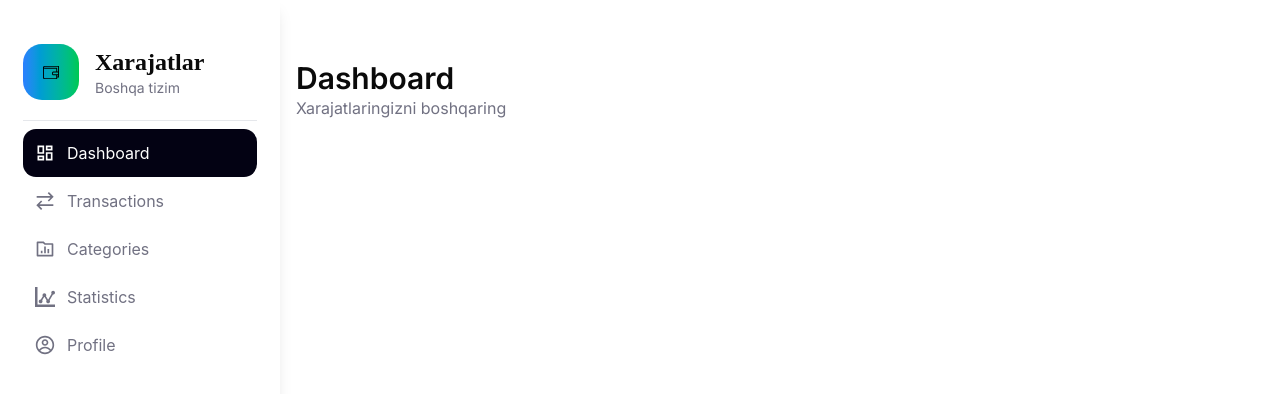
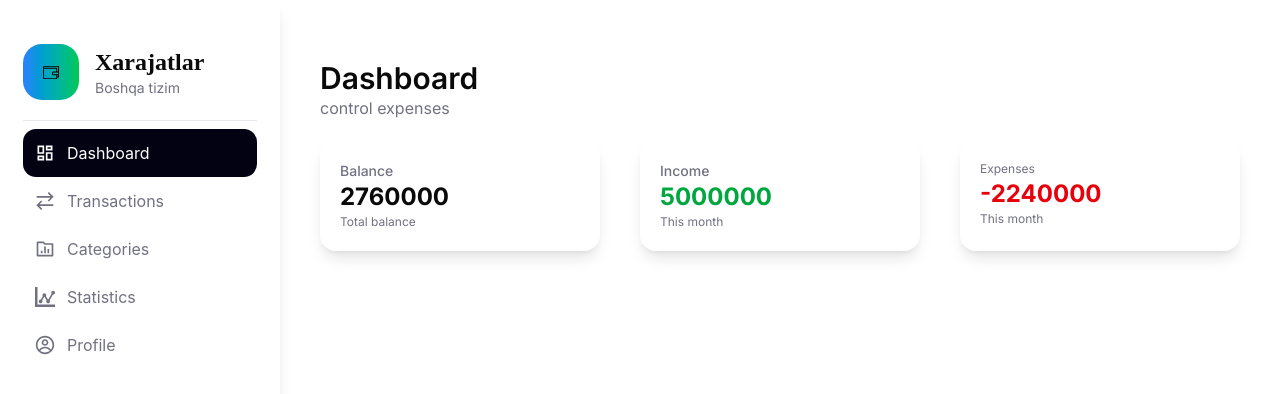
Before and after one commit to fayzullofa06-dot/auth-project, a React (Vite) app: page /main/dashboard in a window 1280 px wide. Shown: the top 394 px of the page. Built offline with nearby package versions, Linux system fonts and the light colour scheme.

Commit message:
i have done the data parts of the dashboard

```diff
--- a/package.json
+++ b/package.json
@@ -12,6 +12,7 @@
   "dependencies": {
     "@reduxjs/toolkit": "^2.12.0",
     "@tailwindcss/vite": "^4.3.0",
+    "axios": "^1.16.1",
     "react": "^19.2.6",
     "react-dom": "^19.2.6",
     "react-icons": "^5.6.0",
--- a/src/features/app/store.js
+++ b/src/features/app/store.js
@@ -1,7 +1,7 @@
 import { configureStore } from "@reduxjs/toolkit";
-
+import transactionReducer from "../service/TransactionSlice.js";
 export const store=configureStore({
-    reducers:{
-
+    reducer:{
+        transactions:transactionReducer
     }
 })
--- a/src/features/service/TransactionSlice.js
+++ b/src/features/service/TransactionSlice.js
@@ -1,27 +1,53 @@
- import { createSlice } from "@reduxjs/toolkit";
+ import { createSlice,createAsyncThunk } from "@reduxjs/toolkit";
+import axios from "axios";
 
 
- const InitialStates={
+ const initialState={
     items: [
     { id: 1, title: 'Supermarket', category: 'Ovqat', amount: -45000, date: '2026-05-15' },
     { id: 2, title: 'Ish haqi', category: 'Daromad', amount: 5000000, date: '2026-05-14' },
     { id: 3, title: 'Transport', category: 'Transport', amount: -25000, date: '2026-05-14' },
     { id: 4, title: 'Kafe', category: 'Ovqat', amount: -60000, date: '2026-05-13' },
     { id: 5, title: 'Kommunal', category: 'To\'lovlar', amount: -350000, date: '2026-05-12' },
-    // Extra mock items behind the scenes to make the exact totals from your UI image
     { id: 6, title: 'Bozorlik', category: 'Ovqat', amount: -745000, date: '2026-05-10' },
     { id: 7, title: 'Yandex Taxi', category: 'Transport', amount: -395000, date: '2026-05-09' },
     { id: 8, title: 'Internet', category: 'To\'lovlar', amount: -300000, date: '2026-05-08' },
     { id: 9, title: 'Steam Game', category: 'O\'yin-kulgi', amount: -320000, date: '2026-05-05' },
-  ]
+  ],
+  loading:false,
+  error:null
  }
- const transactionSlice=createSlice({
-    name:'transactions',
-    InitialStates,
-    reducers:{
+export const getData=createAsyncThunk('transaction/getData',
+   async (API,{rejectWithValue})=>{
+    try {
+      const response= await axios.get(API)
+     return response.data
+    } catch (error) {
+  return rejectWithValue(error.message);
+    }
+   }
+)
+const transactionSlice=createSlice({
+  name:'transactions',
+   initialState,
+   reducers:{},
 
-    }
- })
+  extraReducers:(builder)=>{
+    builder
+    .addCase(getData.pending,(state)=>{
+        state.loading=true
+    })
+    .addCase(getData.fulfilled,(state,action)=>{
+        state.loading=false
+        state.items=action.payload
 
+    })
+    .addCase(getData.rejected,(state,action)=>{
+        state.loading=false
+      state.error=action.payload
+    })
+  }
+
+})
 
  export default transactionSlice.reducer;
--- a/src/pages/dashboard/Dashboard.jsx
+++ b/src/pages/dashboard/Dashboard.jsx
@@ -1,10 +1,46 @@
   import React from 'react'
+  import { useDispatch, useSelector } from 'react-redux'
 
   export default function Dashboard() {
+  const dispatch=useDispatch()//for sending data to the redux
+  const {items,loading,error}=useSelector(
+    (state)=>state.transactions//so we wrote in our store,js like the transactions transactionReducer so this become transactions so it is our slice with data so like transactions is our object it has items and loading and error just we are destructing it but we could to other ways but it would be so much  like state.transactions.items or so on
+  )
+  const balance=items.reduce((acc,curr)=>acc+curr.amount,0)
+ const income=items.filter(items=>items.amount>0)
+ .reduce((acc,curr)=>acc+curr.amount,0)
+ const expenses=items.filter(items=>items.amount<0)
+ .reduce((acc,curr)=>acc+curr.amount,0)
     return (
-    <div>
+      <div className='px-6'>
         <h1 className='text-[#0A0A0A] font-semibold  text-3xl font-[Inter]'> Dashboard </h1>
-     <h3 className='text-[#717182] font-[Inter] font-normal text-[16px] '>Xarajatlaringizni boshqaring </h3>
+      <h3 className='text-[#717182] font-[Inter] font-normal text-[16px] '>control expenses </h3>
+
+      { loading && <h1>loading</h1>}
+
+      {error && <p className='text-red-600'>Error</p>}
+  <div className="grid grid-cols-1 sm:grid-cols-3 gap-10 mt-5">
+  <div className='bg-[#fffff] rounded-2xl p-5 shadow-lg '>
+    <h1 className='text-[#717182] font-medium text-[14px]
+    font-[Inter]'>Balance</h1>
+    <p className='font-[Inter] text-[#0A0A0A] text-2xl font-bold leading-8 '>{`${balance}`}</p>
+    <p className='text-[#717182] font-[Inter] font-normal text-[12px]'>Total balance</p>
+  </div>
+  <div className='bg-[#fffff] rounded-2xl p-5 shadow-lg'>
+    <h1 className='text-[#717182] font-medium text-[14px]
+    font-[Inter]'> Income</h1>
+    <p className='font-[Inter] text-[#00A63E] text-2xl font-bold leading-8 '>{income}</p>
+    <p className='text-[#717182] font-[Inter] font-normal text-[12px]'>This month</p>
+  </div>
+  <div className='bg-[#fffff] rounded-2xl p-5 shadow-lg'>
+    <h1 className='text-[#717182] font-[Inter] font-normal text-[12px]'>Expenses</h1>
+    <p className='font-[Inter] text-[#E7000B] text-2xl font-bold leading-8 '>{expenses}</p>
+  <p className='text-[#717182] font-[Inter] font-normal text-[12px]'>This month</p>
+  </div>
+  </div>
+
+
+
       </div>
     )
   }
```
Also changed, not shown: src/main.jsx (+7 -1 lines), 1 other file (tests, documents, lock files or other folders). Lines whose indentation alone changed are shown as unchanged.
